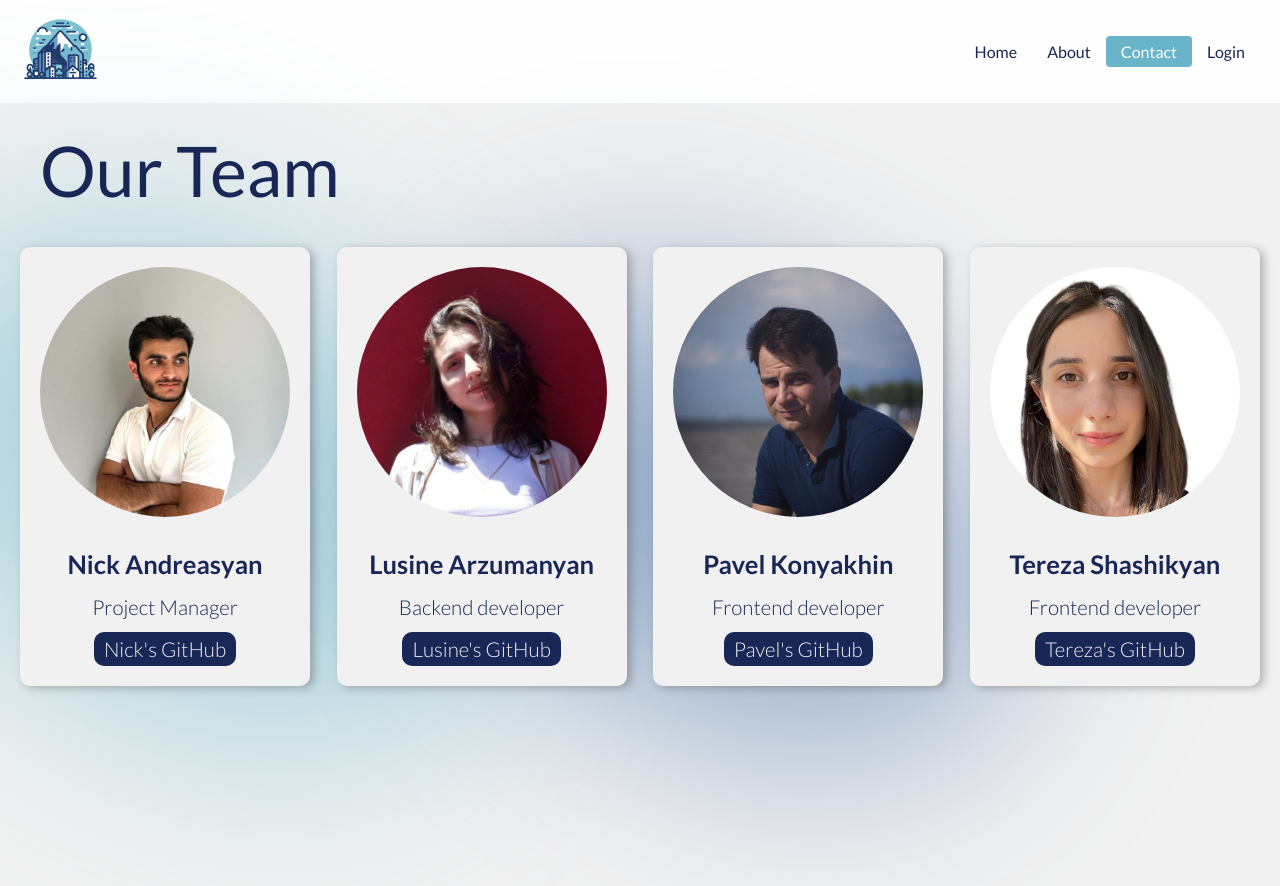
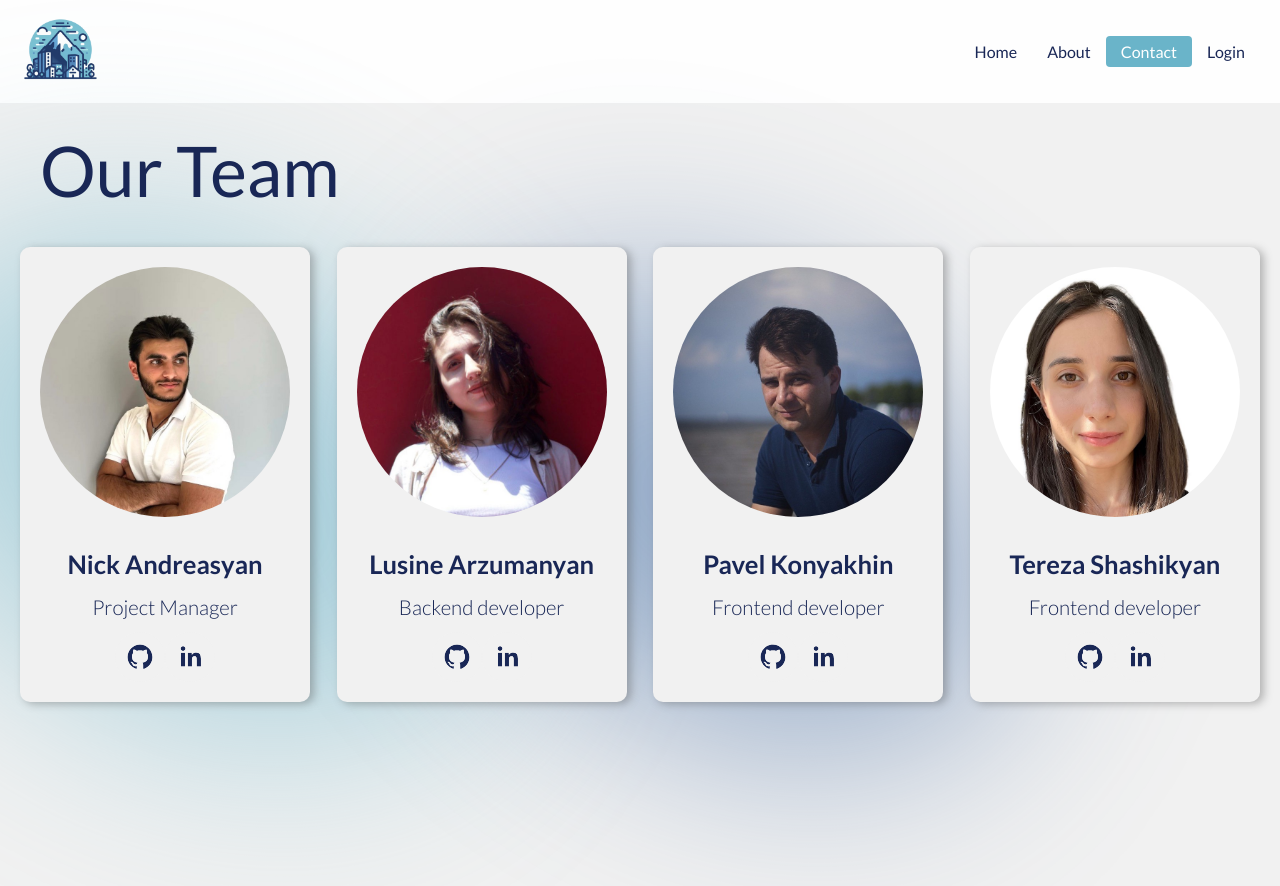
Before and after one commit to solidados/poghota-city-life, a React (Create React App) app in the folder frontend/: page /contact in a window 1280 px wide. Shown: the top 886 px of the page. Built offline with nearby package versions, Linux system fonts and the light colour scheme.

Commit message:
feat: add Social Icons on Contact Page

```diff
--- a/frontend/package.json
+++ b/frontend/package.json
@@ -13,6 +13,7 @@
     "react-router-dom": "^6.20.0",
     "react-scripts": "5.0.1",
     "react-slick": "^0.29.0",
+    "react-social-icons": "^6.7.0",
     "slick-carousel": "^1.8.1",
     "web-vitals": "^2.1.4"
   },
--- a/frontend/src/components/TeamMateCard.jsx
+++ b/frontend/src/components/TeamMateCard.jsx
@@ -1,3 +1,5 @@
+import TeamIcon from "./socialIcons/TeamIcon";
+
 const TeamMateCard = ({ teamMate }) => {
   return (
     <div className="teamMate-card">
@@ -5,9 +7,10 @@ const TeamMateCard = ({ teamMate }) => {
       <div className="teamMate-info">
         <h3>{teamMate.name}</h3>
         <p>{teamMate.position}</p>
-        <a href={teamMate.github} target="_blank" rel="noopener noreferrer">
-          {`${teamMate.name.split(' ')[0]}'s GitHub`}
-        </a>
+        <div className="social-icons">
+          <TeamIcon socialUrl={teamMate.github} />
+          <TeamIcon socialUrl={teamMate.linkedin} />
+        </div>
       </div>
     </div>
   );
--- /dev/null
+++ b/frontend/src/components/socialIcons/TeamIcon.jsx
@@ -0,0 +1,12 @@
+import { SocialIcon } from "react-social-icons";
+
+function TeamIcon ({ socialUrl }) {
+  return <SocialIcon
+    url={socialUrl}
+    style={{ cursor: "pointer" }}
+    bgColor="#f1f1f1" fgColor="var(--text)"
+    target="_blank"
+  />
+}
+
+export default TeamIcon;
--- a/frontend/src/data/TeamMates.js
+++ b/frontend/src/data/TeamMates.js
@@ -7,6 +7,7 @@ export const teamMates = [
   {
     name: 'Nick Andreasyan',
     position: 'Project  Manager',
+    linkedin: 'https://www.linkedin.com/in/nick-andreasyan-bb4925238/',
     github: 'https://github.com/Nick777A',
     avatar: mateOne,
     id: 1
@@ -14,6 +15,7 @@ export const teamMates = [
   {
     name: 'Lusine Arzumanyan',
     position: 'Backend developer',
+    linkedin: 'https://www.linkedin.com/in/lusine-arzumanyan/',
     github: 'https://github.com/LucyWeltschmerz',
     avatar: mateTwo,
     id: 2
@@ -21,6 +23,7 @@ export const teamMates = [
   {
     name: 'Pavel Konyakhin',
     position: 'Frontend developer',
+    linkedin: 'https://www.linkedin.com/in/solidados/',
     github: 'https://github.com/solidados',
     avatar: mateThree,
     id: 3
@@ -28,6 +31,7 @@ export const teamMates = [
   {
     name: 'Tereza Shashikyan',
     position: 'Frontend developer',
+    linkedin: 'https://linkedin.com/in/',
     github: 'https://github.com/terezshashikyan',
     avatar: mateFour,
     id: 4
--- a/frontend/src/index.css
+++ b/frontend/src/index.css
@@ -290,7 +290,7 @@ nav > div > a.active {
   position: absolute;
   top: 50%;
   padding: 5px;
-  /*border: 1px solid black;*/
+
   border-radius: 50%;
   background: none;
 }
--- a/frontend/src/pages/Contact/teamPage.css
+++ b/frontend/src/pages/Contact/teamPage.css
@@ -65,21 +65,6 @@
   font-size: 1.6rem;
 }
 
-.teamMate-info a {
-  display: inline-block;
-  padding: 3px 10px;
-  text-decoration: none;
-
-  border-radius: 10px;
-  color: #f1f1f1;
-  background: var(--text);
-  transition: background 0.4s cubic-bezier(0.39, 0.06, 0.4, 1);
-}
-
-.teamMate-info a:hover {
-  background: rgba(25, 39, 86, 0.8);
-}
-
 .teamMate-info a:active {
   transform: scale3d(95%, 95%, 95%);
 }
```
Also changed, not shown: frontend/src/components/ComplaintDetails.jsx (+5 -2 lines), 1 other file (tests, documents, lock files or other folders).
